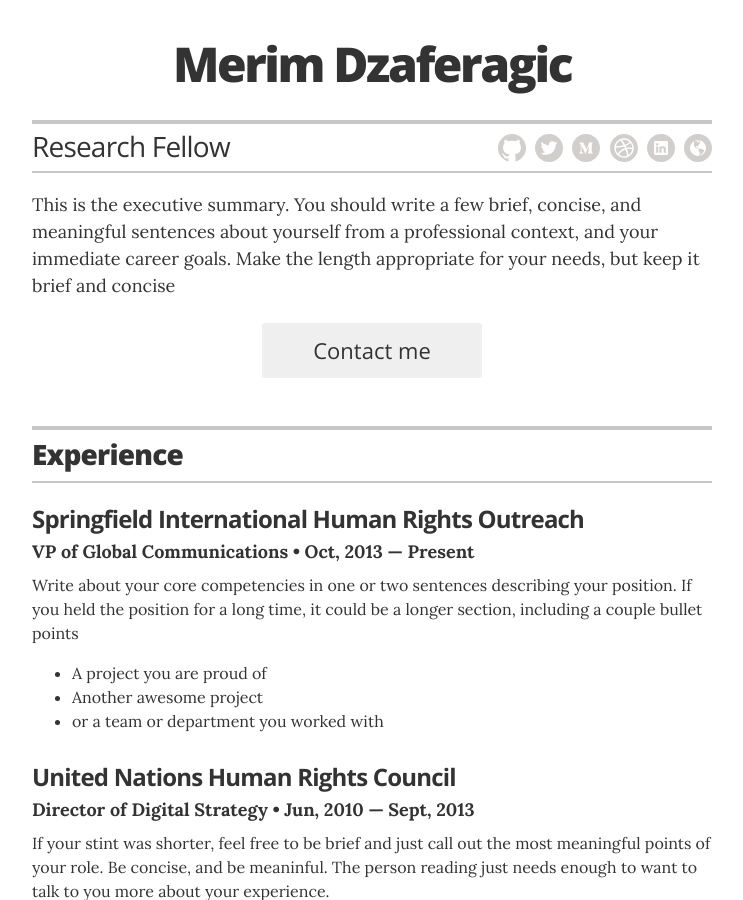
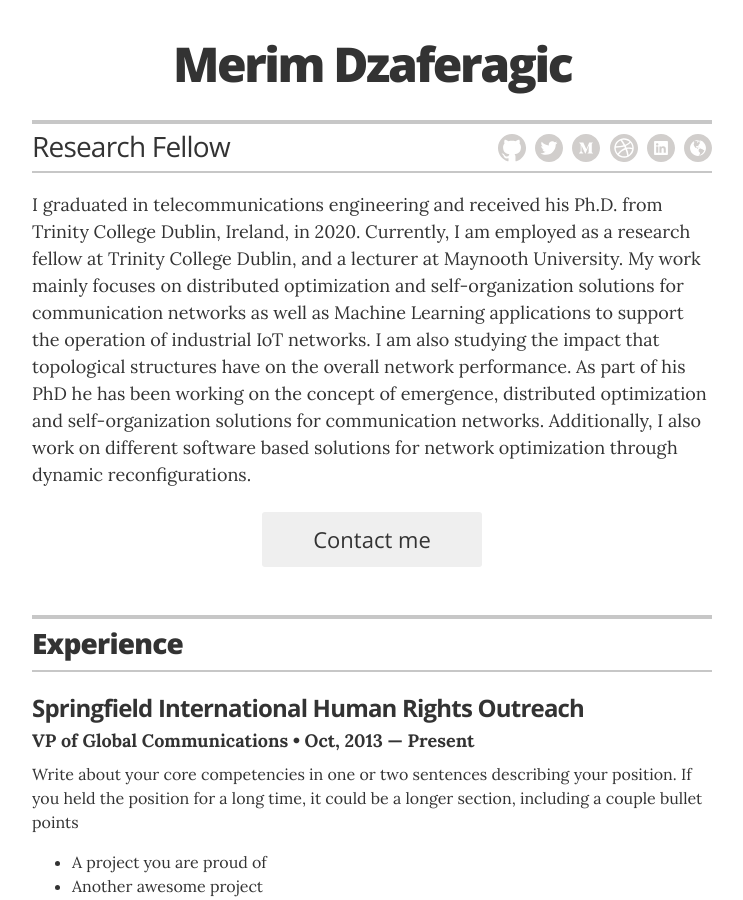
Before and after one commit to merimdzaferagic/CV, a Jekyll site: the page built from index.html, in a window 1280 px wide and 900 px high. Shown: the whole window, without its empty margins (268-1011 px from the left). Built offline with Jekyll 4.4.1, drawn with Linux system fonts in a browser that asks for light colours.

Commit message:
additional info

```diff
--- a/_config.yml
+++ b/_config.yml
@@ -20,10 +20,10 @@ resume_contact_email:           "dzaferam@tcd.ie"
 #resume_contact_telephone:       "555-7334"
 #resume_contact_address:         "742 Evergreen Terrace, Springfield"
 
-resume_header_contact_info:     "742 Evergreen Terrace, Springfield • 555-7334 • lisasimpson@youremailaddress.com"
+#resume_header_contact_info:     "742 Evergreen Terrace, Springfield • 555-7334 • lisasimpson@youremailaddress.com"
 display_header_contact_info:    "false"
 
-resume_header_intro: "<p>This is the executive summary. You should write a few brief, concise, and meaningful sentences about yourself from a professional context, and your immediate career goals. Make the length appropriate for your needs, but keep it brief and concise</p>"
+resume_header_intro: "<p>I graduated in telecommunications engineering and received his Ph.D. from Trinity College Dublin, Ireland, in 2020. Currently, I am employed as a research fellow at Trinity College Dublin, and a lecturer at Maynooth University. My work mainly focuses on distributed optimization and self-organization solutions for communication networks as well as Machine Learning applications to support the operation of industrial IoT networks. I am also studying the impact that topological structures have on the overall network performance. As part of his PhD he has been working on the concept of emergence, distributed optimization and self-organization solutions for communication networks. Additionally, I also work on different software based solutions for network optimization through dynamic reconfigurations. </p>"
 
 # use "yes" to display the email contact button,
 # "no" to display an "I'm not looking for work" message,
```
